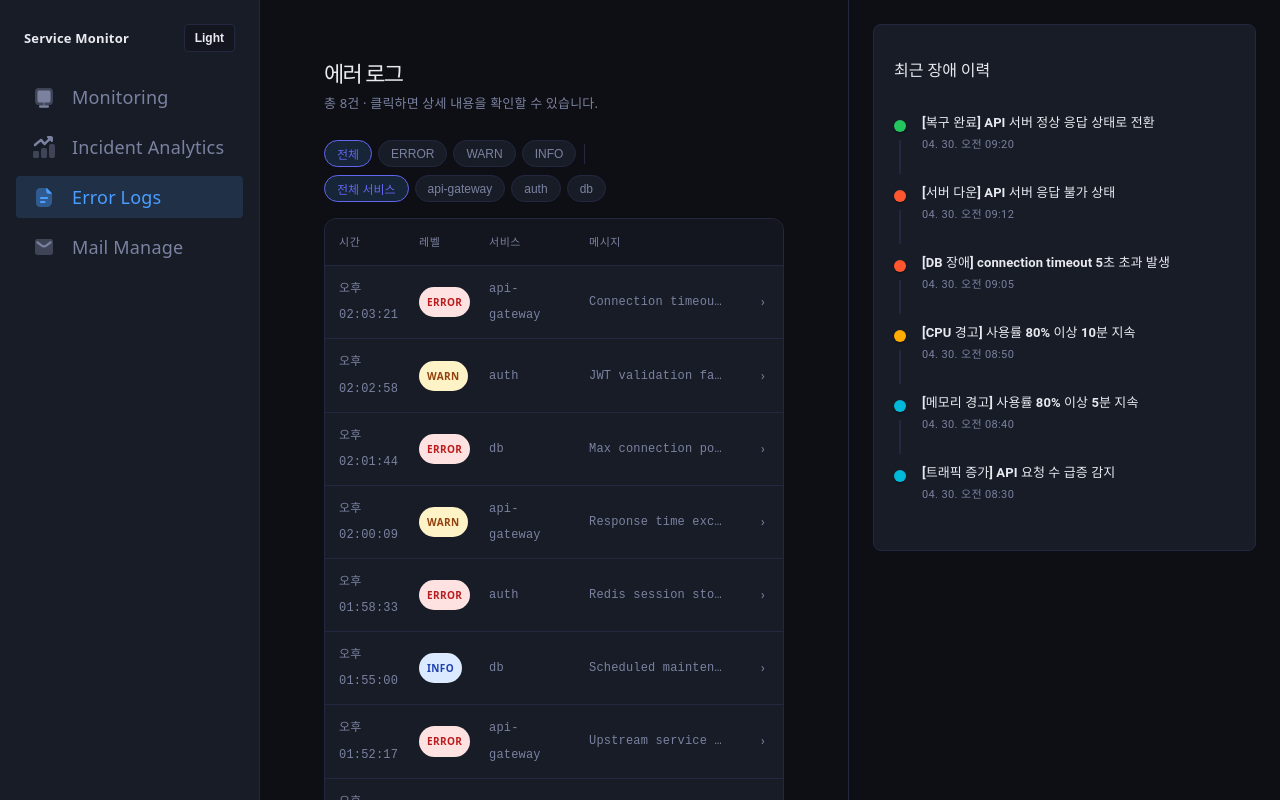
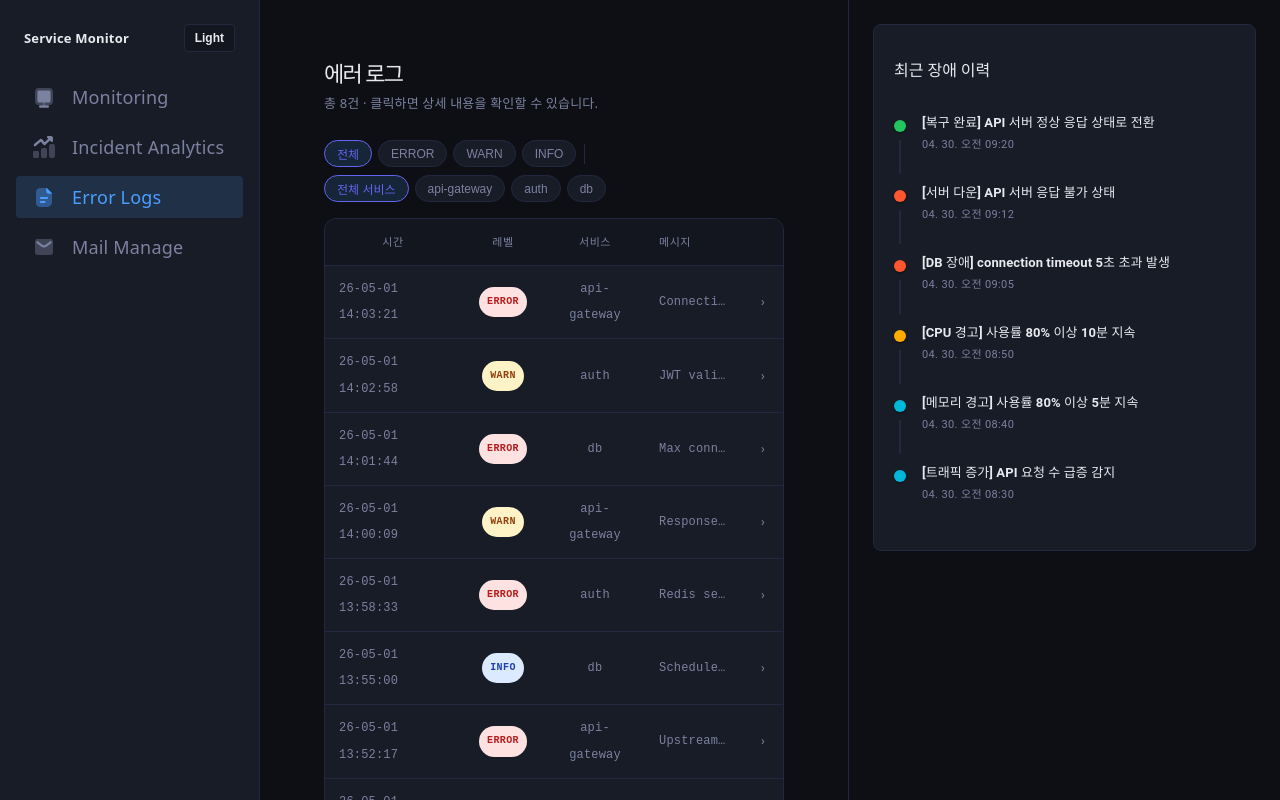
Before and after one commit to jeondaegam/service-monitor, a React (Vite) app in the folder perf-monitor-portlet/: page /error-log in a window 1280 px wide. Shown: the top 800 px of the page. Built offline with nearby package versions, Linux system fonts and the light colour scheme.

Commit message:
에러로그 페이지 UI 변경

```diff
--- a/perf-monitor-portlet/src/pages/ErrorLog/ErrorLogPage.jsx
+++ b/perf-monitor-portlet/src/pages/ErrorLog/ErrorLogPage.jsx
@@ -13,7 +13,7 @@ const DUMMY_LOGS = [
     level: "ERROR",
     service: "api-gateway",
     message: "Connection timeout: upstream responded with 502",
-    timestamp: "2025-05-01T14:03:21Z",
+    timestamp: "2026-05-01T14:03:21Z",
     requestId: "req_8f2d1a3c",
     stackTrace:
       "com.example.gateway.filter.GatewayFilter.apply(GatewayFilter.java:112)\n  at reactor.core.publisher.FluxOnAssembly$OnAssemblySubscriber.onNext(FluxOnAssembly.java:539)\n  at io.netty.channel.AbstractChannel$AbstractUnsafe.write(AbstractChannel.java:812)\nCaused by: io.netty.channel.ConnectTimeoutException: connection timed out after 3000ms",
@@ -23,7 +23,7 @@ const DUMMY_LOGS = [
     level: "WARN",
     service: "auth",
     message: "JWT validation failed for user_id=4821: token expired",
-    timestamp: "2025-05-01T14:02:58Z",
+    timestamp: "2026-05-01T14:02:58Z",
     requestId: "req_c91e4b2f",
     stackTrace:
       "com.example.auth.JwtValidator.validate(JwtValidator.java:67)\n  at com.example.auth.AuthFilter.doFilter(AuthFilter.java:44)\nCaused by: io.jsonwebtoken.ExpiredJwtException: JWT expired at 2025-05-01T13:58:00Z",
@@ -33,7 +33,7 @@ const DUMMY_LOGS = [
     level: "ERROR",
     service: "db",
     message: "Max connection pool size exceeded: 100/100 connections active",
-    timestamp: "2025-05-01T14:01:44Z",
+    timestamp: "2026-05-01T14:01:44Z",
     requestId: "req_77a9c3d1",
     stackTrace:
       "com.zaxxer.hikari.pool.HikariPool.getConnection(HikariPool.java:213)\n  at com.example.repository.UserRepository.findById(UserRepository.java:88)\nCaused by: java.sql.SQLTransientConnectionException: HikariPool-1 - Connection is not available, request timed out after 30000ms",
@@ -43,7 +43,7 @@ const DUMMY_LOGS = [
     level: "WARN",
     service: "api-gateway",
     message: "Response time exceeded threshold: 3842ms (threshold: 3000ms)",
-    timestamp: "2025-05-01T14:00:09Z",
+    timestamp: "2026-05-01T14:00:09Z",
     requestId: "req_4e2f8b5c",
     stackTrace:
       "com.example.gateway.monitor.LatencyMonitor.check(LatencyMonitor.java:55)\n  at com.example.gateway.filter.MetricsFilter.apply(MetricsFilter.java:38)",
@@ -53,7 +53,7 @@ const DUMMY_LOGS = [
     level: "ERROR",
     service: "auth",
     message: "Redis session store unreachable: connection refused",
-    timestamp: "2025-05-01T13:58:33Z",
+    timestamp: "2026-05-01T13:58:33Z",
     requestId: "req_2d7c1e9a",
     stackTrace:
       "redis.clients.jedis.Jedis.connect(Jedis.java:174)\n  at com.example.auth.SessionStore.get(SessionStore.java:92)\nCaused by: java.net.ConnectException: Connection refused (Connection refused)",
@@ -63,7 +63,7 @@ const DUMMY_LOGS = [
     level: "INFO",
     service: "db",
     message: "Scheduled maintenance: index rebuild completed in 4.2s",
-    timestamp: "2025-05-01T13:55:00Z",
+    timestamp: "2026-05-01T13:55:00Z",
     requestId: "req_00000000",
     stackTrace: "",
   },
@@ -72,7 +72,7 @@ const DUMMY_LOGS = [
     level: "ERROR",
     service: "api-gateway",
     message: "Upstream service returned 500: internal server error from /users/profile",
-    timestamp: "2025-05-01T13:52:17Z",
+    timestamp: "2026-05-01T13:52:17Z",
     requestId: "req_9b3f2c7d",
     stackTrace:
       "com.example.gateway.handler.ErrorHandler.handleError(ErrorHandler.java:88)\n  at com.example.gateway.filter.ProxyFilter.apply(ProxyFilter.java:201)\nCaused by: org.springframework.web.client.HttpServerErrorException$InternalServerError: 500 Internal Server Error",
@@ -82,7 +82,7 @@ const DUMMY_LOGS = [
     level: "WARN",
     service: "db",
     message: "Slow query detected (1842ms): SELECT * FROM orders WHERE user_id=? AND status=?",
-    timestamp: "2025-05-01T13:49:05Z",
+    timestamp: "2026-05-01T13:49:05Z",
     requestId: "req_5a8d3e1f",
     stackTrace:
       "com.example.db.QueryMonitor.logSlowQuery(QueryMonitor.java:44)\n  at com.example.repository.OrderRepository.findByUserId(OrderRepository.java:133)",
@@ -102,11 +102,14 @@ const TABLE_HEADERS = ["시간", "레벨", "서비스", "메시지", ""];
 
 function formatTime(iso) {
   const d = new Date(iso);
-  return d.toLocaleTimeString("ko-KR", {
-    hour: "2-digit",
-    minute: "2-digit",
-    second: "2-digit",
-  });
+  const yy = String(d.getFullYear()).slice(-2);
+  const month = String(d.getMonth() + 1).padStart(2, "0");
+  const day = String(d.getDate()).padStart(2, "0");
+  const hour = String(d.getHours()).padStart(2, "0");
+  const minute = String(d.getMinutes()).padStart(2, "0");
+  const second = String(d.getSeconds()).padStart(2, "0");
+
+  return `${yy}-${month}-${day} ${hour}:${minute}:${second}`;
 }
 
 function formatDateTime(iso) {
@@ -210,7 +213,12 @@ function LogTable({ logs, selectedId, onRowClick }) {
         <thead>
           <tr>
             {TABLE_HEADERS.map((header) => (
-              <th key={header}>{header}</th>
+              <th
+                key={header}
+                className={header === "메시지" ? styles.messageHeader : undefined}
+              >
+                {header}
+              </th>
             ))}
           </tr>
         </thead>
@@ -238,7 +246,7 @@ function LogTable({ logs, selectedId, onRowClick }) {
                   onClick={() => onRowClick(log.logId)}
                 >
                   <td className={styles.timeCell}>{formatTime(log.timestamp)}</td>
-                  <td>
+                  <td className={styles.levelCell}>
                     <LevelBadge level={log.level} />
                   </td>
                   <td className={styles.serviceCell}>{log.service}</td>
@@ -334,7 +342,7 @@ export default function ErrorLogPage() {
       <LogTable logs={filtered} selectedId={selectedId} onRowClick={handleRowClick} />
 
       <div className={styles.footerNote}>
-        {filtered.length}건 표시 중 · 페이지네이션은 API 연동 시 추가
+        {filtered.length}건 표시 중 · 페이지네이션 필요시 API 연동 시 추가
       </div>
     </div>
   );
--- a/perf-monitor-portlet/src/pages/ErrorLog/ErrorLogPage.module.css
+++ b/perf-monitor-portlet/src/pages/ErrorLog/ErrorLogPage.module.css
@@ -91,12 +91,13 @@
   border-collapse: collapse;
 }
 
+/* 시간 */
 .timeCol {
-  width: 80px;
+  width: 136px;
 }
 
 .levelCol {
-  width: 70px;
+  width: 84px;
 }
 
 .serviceCol {
@@ -118,8 +119,12 @@
   font-size: 11px;
   font-weight: 600;
   letter-spacing: 0.05em;
+  text-align: center;
+  text-transform: uppercase;
+}
+
+.table .messageHeader {
   text-align: left;
-  text-transform: uppercase;
 }
 
 .logRow:hover td {
@@ -143,14 +148,23 @@
 }
 
 .timeCell,
+.levelCell,
 .serviceCell,
 .messageCell {
   font-family: monospace;
 }
 
+.levelCell {
+  text-align: center;
+}
+
 .serviceCell,
 .messageCell {
   color: var(--app-text);
+}
+
+.serviceCell {
+  text-align: center;
 }
 
 .messageCell {
```
